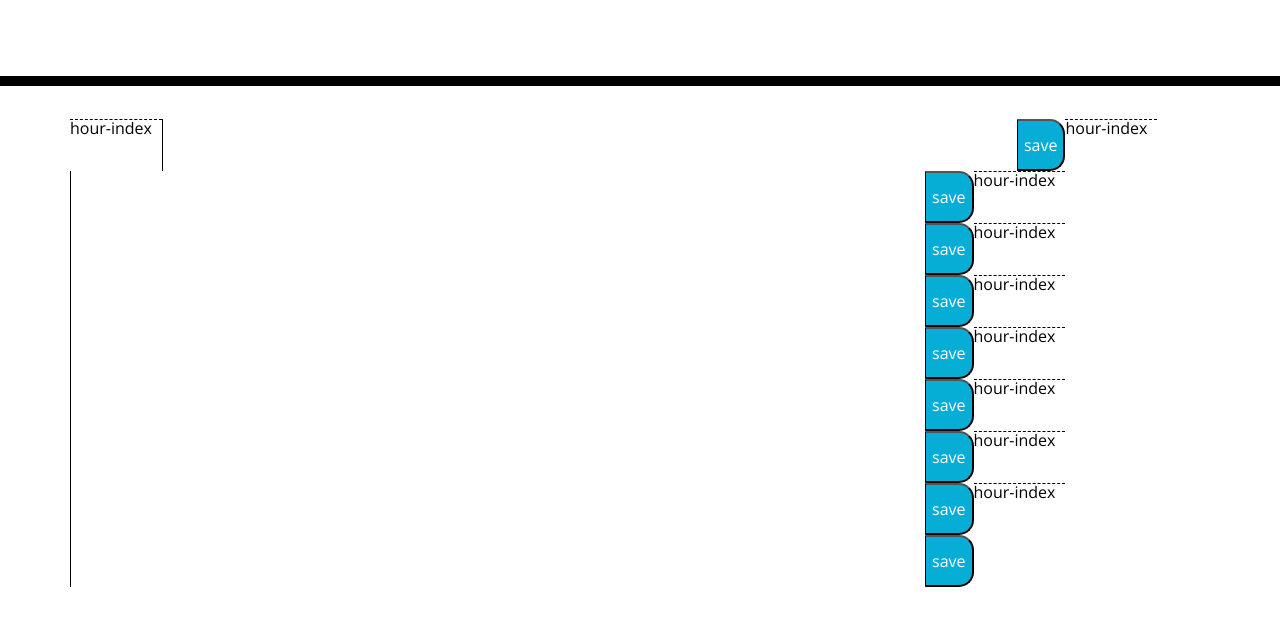
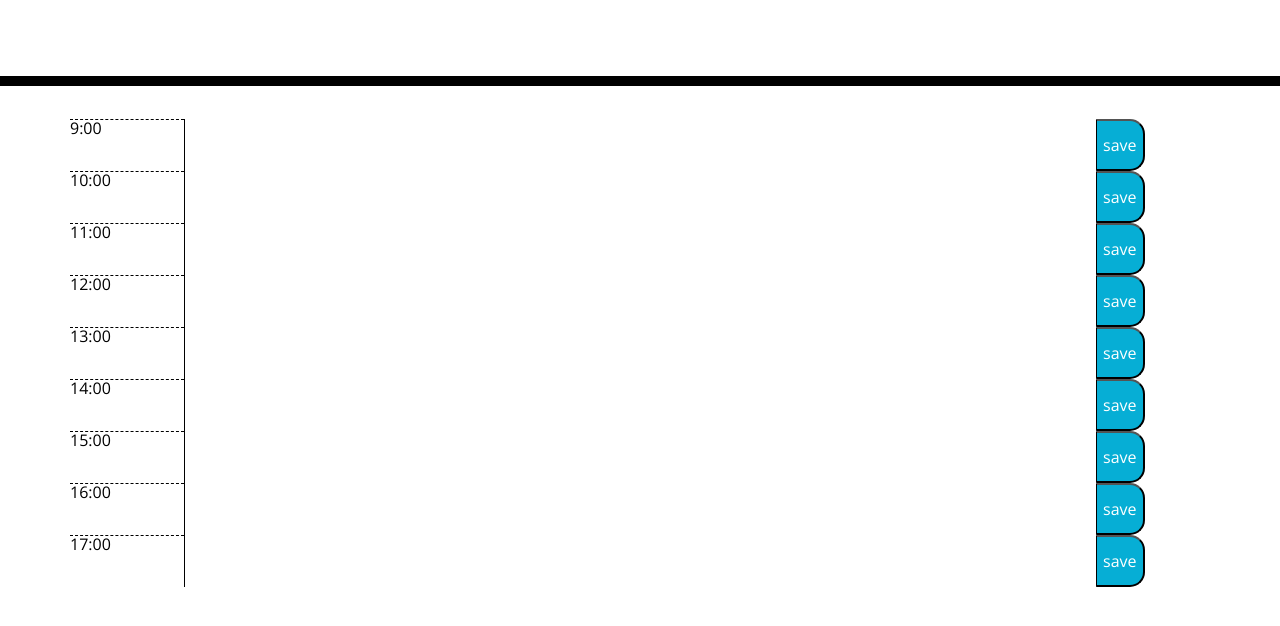
Before and after one commit to Knzmck/day-planner, a plain HTML site: page index.html in a window 1280 px wide. Shown: the part 182-808 px from the top of the page. Drawn offline with nearby package versions, Linux system fonts and the light colour scheme.

Commit message:
fixed first line spacing issue

```diff
--- a/script.js
+++ b/script.js
@@ -17,7 +17,7 @@ for (let hour = 9; hour <= 17; hour++) {
         $('<text>')
             .addClass("hour")
             .attr("id", "hour")
-            .text('hour-index', hour));
+            .text(hour + ":00"));
 
     $("#time-block").append(
         $('<textarea>'));
--- a/style.css
+++ b/style.css
@@ -11,7 +11,7 @@ body {
     color: #000000;
     border-left: 1px solid black;
     padding: 10px;
-    width: 75%;
+    width: 80%;
   }
 
   .jumbotron {
@@ -29,6 +29,7 @@ body {
   .time-block{
     text-align: center;
     border-radius: 15px;
+    display: inline-block;
   }
 
   .row {
@@ -36,14 +37,16 @@ body {
     height: 80px;
     border-top: 1px solid white;
 
+
   }
 
   .hour {
-    background-color: #ffffff;
+    background-color:white;
     color: #000000;
     border-top: 1px dashed #000000;
-    width: auto;
-    padding-right: 10px;
+    width: 10%;
+    display: inline-block;
+
   }
 
   .past {
@@ -74,7 +77,32 @@ body {
     font-size: 20px;
     transition: all .3s ease-in-out;
   }
+
 /*
   footer {
     height: 50px;
   } */
+
+  /*Extra small devices (smartphones, <600px)*/
+
+@media only screen and (max-width: 600px) {…}
+
+
+/*Small devices (large smartphones and portrait tablets >= 600px)*/
+
+@media only screen and (min-width: 600px) {…}
+
+
+/*Medium devices (landscape tablets >= 768px)*/
+
+@media only screen and (min-width: 768px) {…}
+
+
+/*Large devices (laptops and desktops, >=600px)*/
+
+@media only screen and (min-width: 992px) {…}
+
+
+/*Extra Large devices (laptops and desktops <600px)*/
+
+@media only screen and (min-width: 1200px) {…}
```
